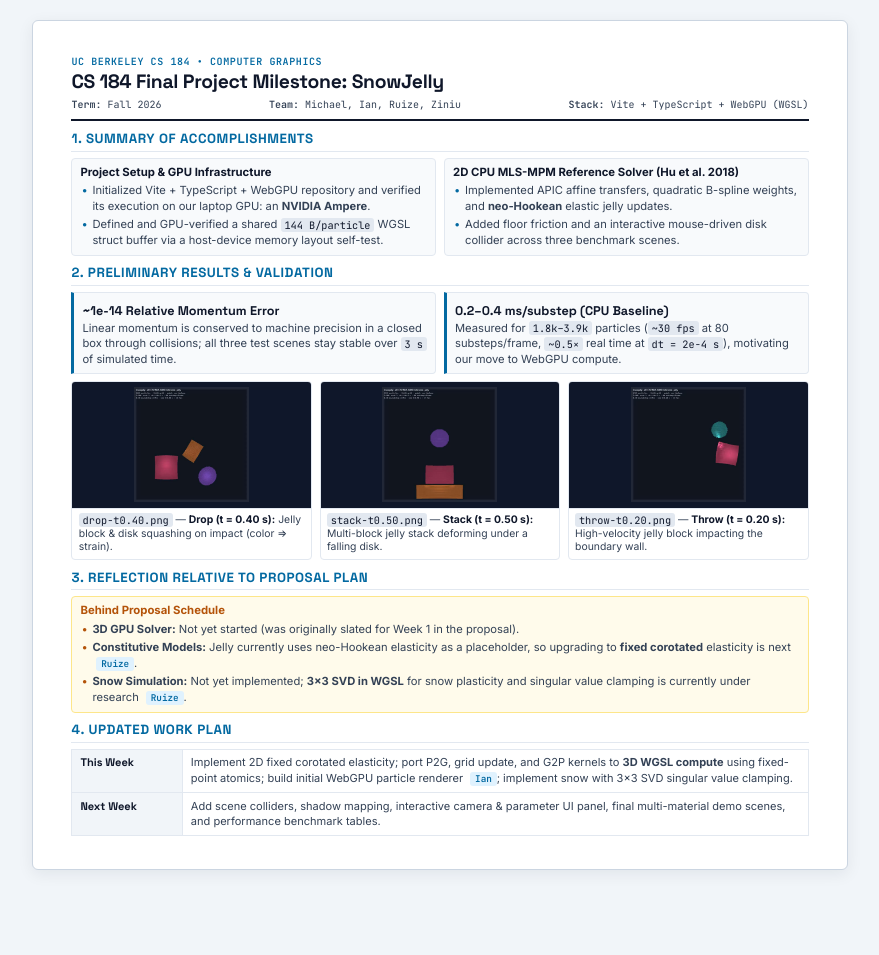
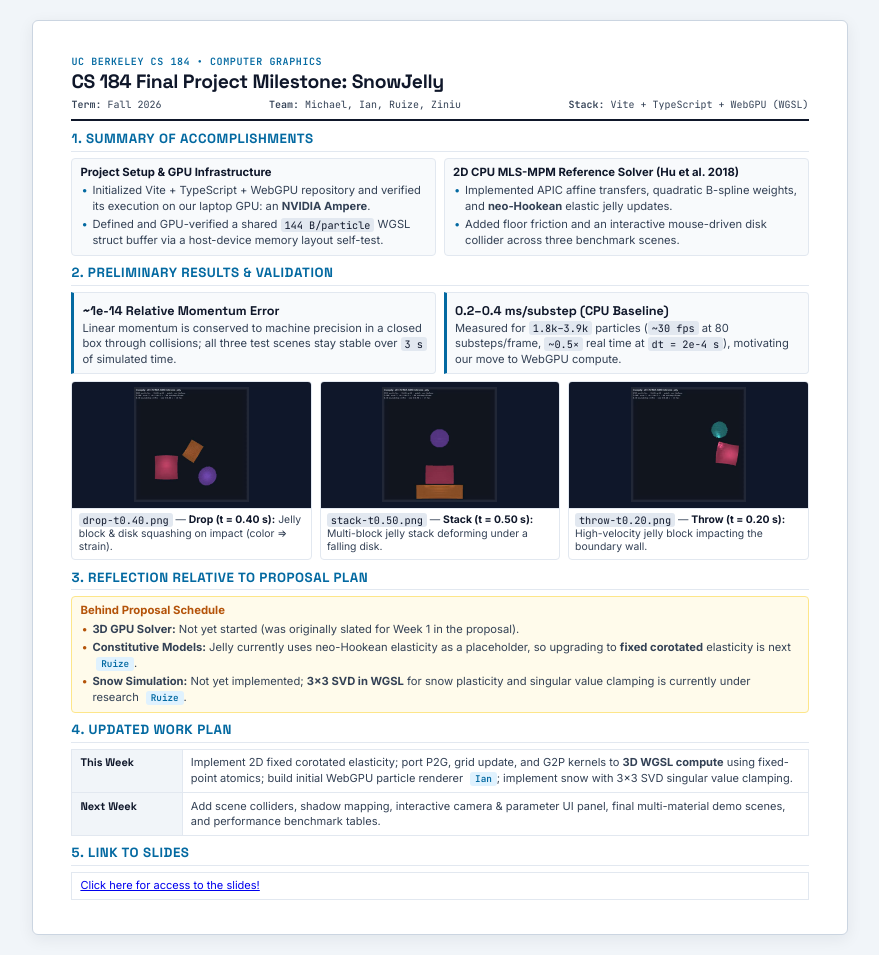
Before and after one commit to mkrod-07/cs184-final-project-milestone-website, a plain HTML site: page milestone.html in a window 1280 px wide. Shown: the whole page, without its empty margins (200-1079 px from the left). Before the commit the page ends 890 px from the top, so only its background shows below. Drawn offline with Linux system fonts and the light colour scheme.

Commit message:
All I can do atm

```diff
--- a/milestone.html
+++ b/milestone.html
@@ -461,6 +461,17 @@
         </tbody>
       </table>
     </section>
+
+    <section id="links">
+      <h2>5. Link to slides</h2>
+      <table class="plan-table">
+        <tbody>
+            <td>
+              <a href="https://docs.google.com/presentation/d/16cj0QUVjm98ppluEh7GiZtNCqo76KlgUzbXiz7DZDOs/edit?usp=sharing"> Click here for access to the slides! </a>
+            </td>
+        </tbody>
+      </table>
+    </section>
   </article>
 </body>
 </html>
```
